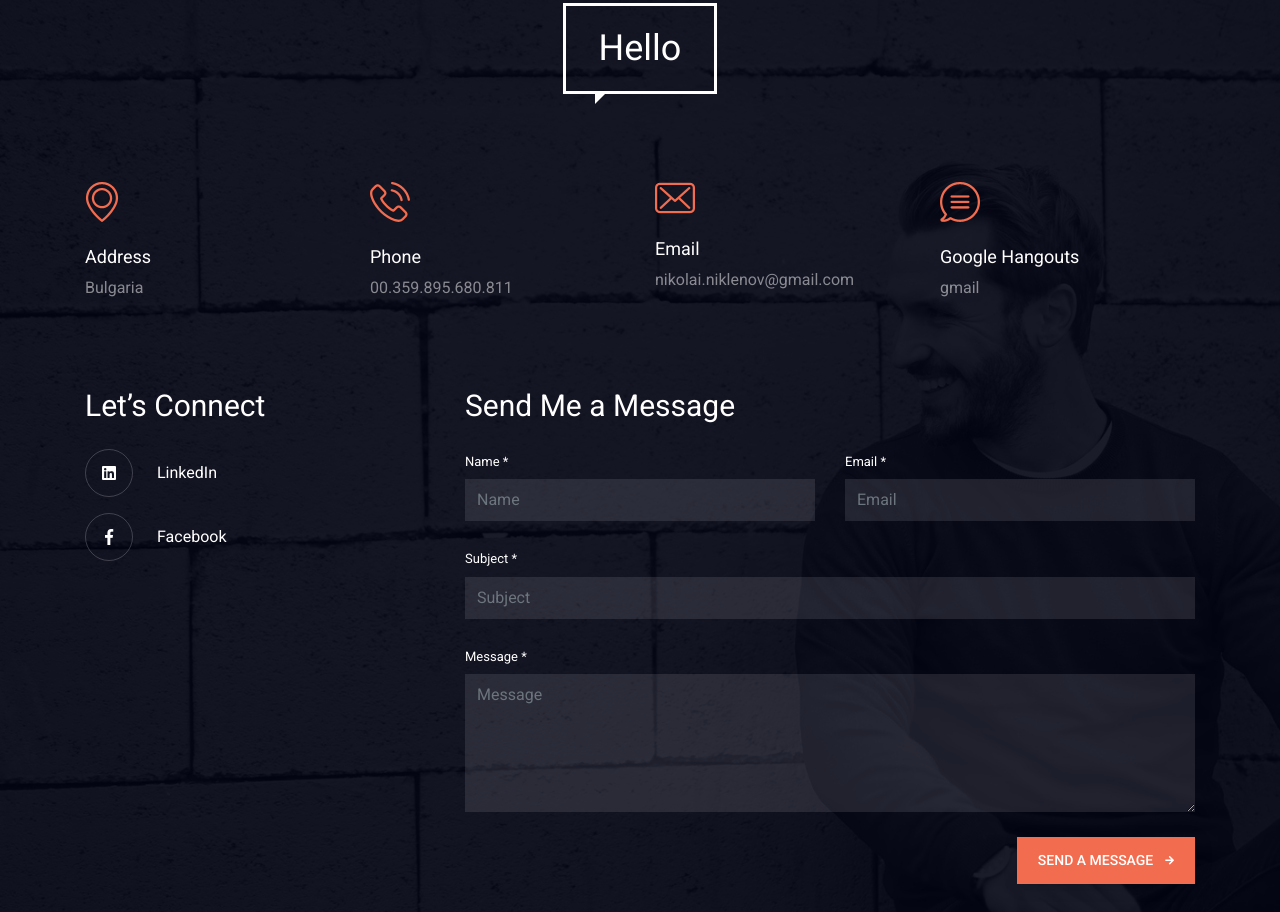
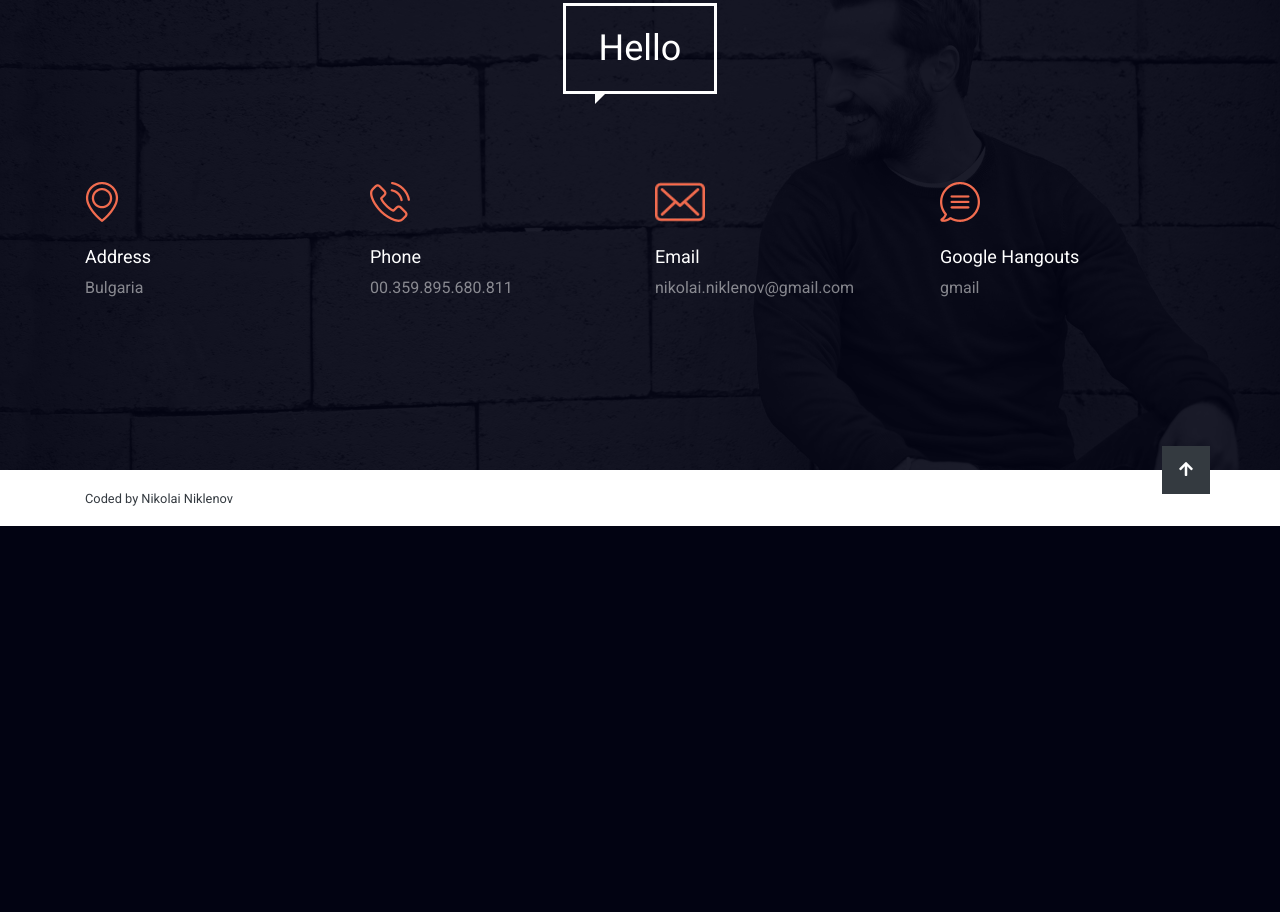
Before and after one commit to NNiklenov/software-tester, a plain HTML site: page index.html in a window 1280 px wide. Shown: the part 6544-7456 px from the top of the page. After the commit the page ends 7070 px from the top, so only its background shows below. Drawn offline with Linux system fonts and the light colour scheme; animation ran at ten frames a second.

Commit message:
icon resize

```diff
--- a/index.html
+++ b/index.html
@@ -37,7 +37,7 @@
                         <a class="nav-item nav-link ts-scroll" href="#my-skills">Skills</a>
                         <a class="nav-item nav-link ts-scroll" href="#portfolio">Portfolio</a>
                         <a class="nav-item nav-link ts-scroll" href="#testimonials">Clients</a>
-                        <a class="nav-item nav-link ts-scroll mr-2" href="#form-contact">Contact</a>
+                        <a class="nav-item nav-link ts-scroll mr-2" href="#contact">Contact</a>
                     </div>
                     <!--end navbar-nav-->
                 </div>
@@ -690,11 +690,10 @@
                         </div>
                         <!--end col-md-3-->
                         <div class="col-sm-6 col-md-3 mb-4" data-animate="ts-fadeInUp" data-delay=".2s">
-                            <img src="assets/img/icon-envelope.png" class="mb-4" alt="">
+                            <img src="assets/img/icon-envelope_new.png" class="mb-4" alt="">
                             <h5>Email</h5>
                             <div class="ts-opacity__50">
                                 <figure class="mb-0">nikolai.niklenov@gmail.com</figure>
-                                <figure></figure>
                             </div>
                             <!--end ts-opacity__50-->
                         </div>
@@ -711,76 +710,7 @@
                     </div>
                     <!--end row-->
 
-                    <div class="pt-5">
-                        <div class="row">
-                            <div class="col-md-4">
-                                <h3>Let’s Connect</h3>
-                                <div class="ts-column-count-sm-2">
-				    <a href="https://www.linkedin.com/in/radoslav-stoyanov-python-developer/" class="mb-3 d-flex text-white ts-align__vertical">
-				    <span class="ts-circle__xs border border-white ts-border-light mr-4">
-					<i class="fab fa-linkedin"></i>
-				    </span>
-					<span>LinkedIn</span>
-                                    <!--end link-->
-                                    <a href="#" class="mb-3 d-flex text-white ts-align__vertical">
-                                    <span class="ts-circle__xs border border-white ts-border-light mr-4">
-                                        <i class="fab fa-facebook-f"></i>
-                                    </span>
-                                        <span>Facebook</span>
-                                    </a>
-                                    <!--end link-->
-                                </div>
-                            </div>
-                            <!--end col-md-4-->
-                            <div class="col-md-8">
-                                <h3>Send Me a Message</h3>
-                                <form id="form-contact" method="post" class="clearfix ts-form ts-form-email" data-php-path="assets/php/email.php">
-                                    <div class="row">
-                                        <div class="col-md-6 col-sm-6">
-                                            <div class="form-group">
-                                                <label for="form-contact-name">Name *</label>
-                                                <input type="text" class="form-control" id="form-contact-name" name="name" placeholder="Name" required>
-                                            </div>
-                                            <!--end form-group -->
-                                        </div>
-                                        <!--end col-md-6 col-sm-6 -->
-                                        <div class="col-md-6 col-sm-6">
-                                            <div class="form-group">
-                                                <label for="form-contact-email">Email *</label>
-                                                <input type="email" class="form-control" id="form-contact-email" name="email" placeholder="Email" required>
-                                            </div>
-                                            <!--end form-group -->
-                                        </div>
-                                        <!--end col-md-6 col-sm-6 -->
-                                    </div>
-                                    <!--end row -->
-                                    <div class="form-group">
-                                        <label for="form-contact-subject">Subject *</label>
-                                        <input type="email" class="form-control" id="form-contact-subject" name="subject" placeholder="Subject" required>
-                                    </div>
-                                    <!--end form-group -->
-                                    <div class="row">
-                                        <div class="col-md-12">
-                                            <div class="form-group">
-                                                <label for="form-contact-message">Message *</label>
-                                                <textarea class="form-control" id="form-contact-message" rows="5" name="message" placeholder="Message" required></textarea>
-                                            </div>
-                                            <!--end form-group -->
-                                        </div>
-                                        <!--end col-md-12 -->
-                                    </div>
-                                    <!--end row -->
-                                    <div class="form-group clearfix">
-                                        <button type="submit" class="btn btn-primary float-right ts-btn-arrow" id="form-contact-submit">Send a Message</button>
-                                    </div>
-                                    <!--end form-group -->
-                                    <div class="form-contact-status"></div>
-                                </form>
-                                <!--end form-contact -->
-                            </div>
-                        </div>
-                        <!--end row-->
-                    </div>
+
                 </div>
                 <!--end container-->
             </section>
```
Also changed, not shown: assets/img/icon-envelope_new.png (added).
